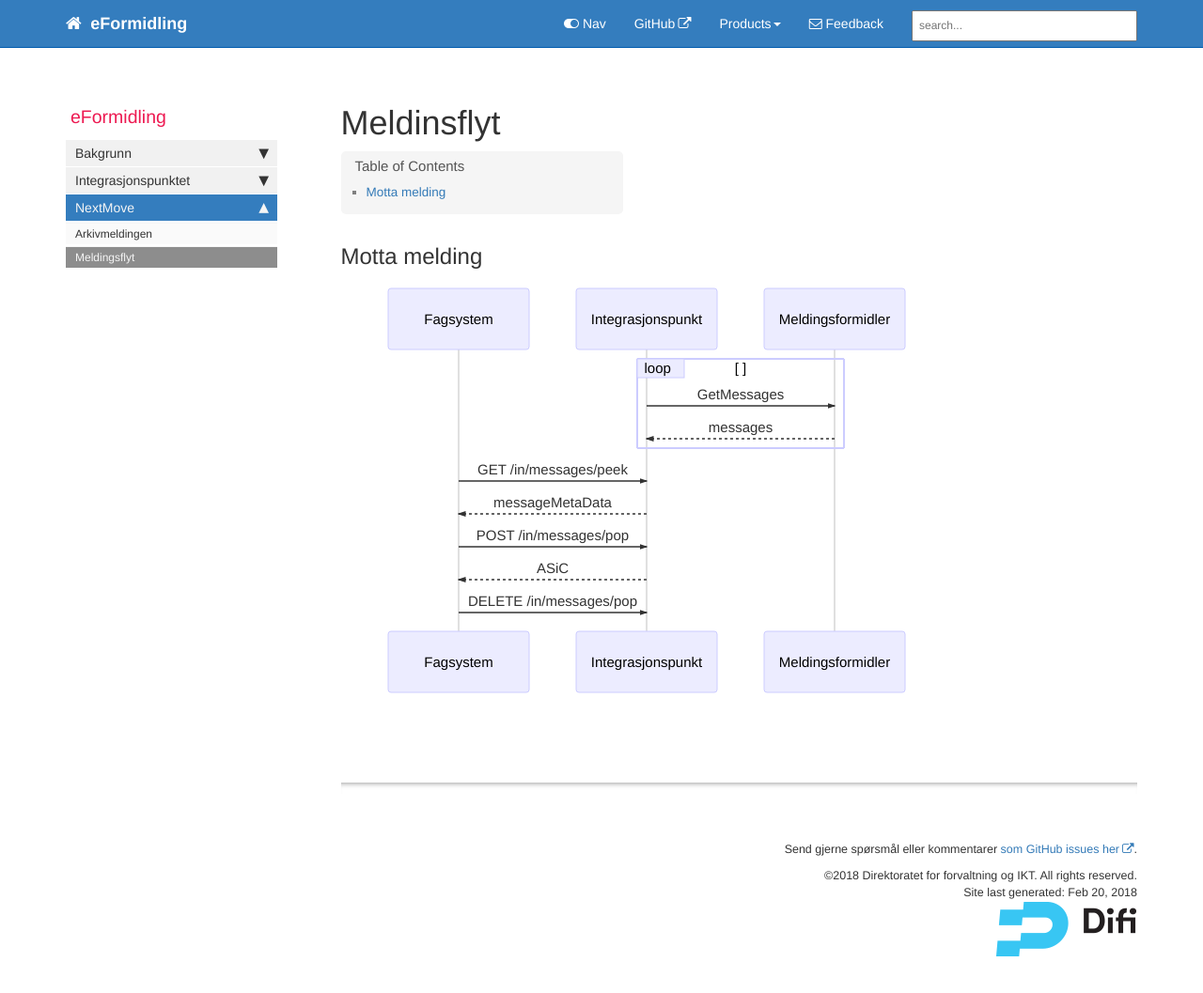
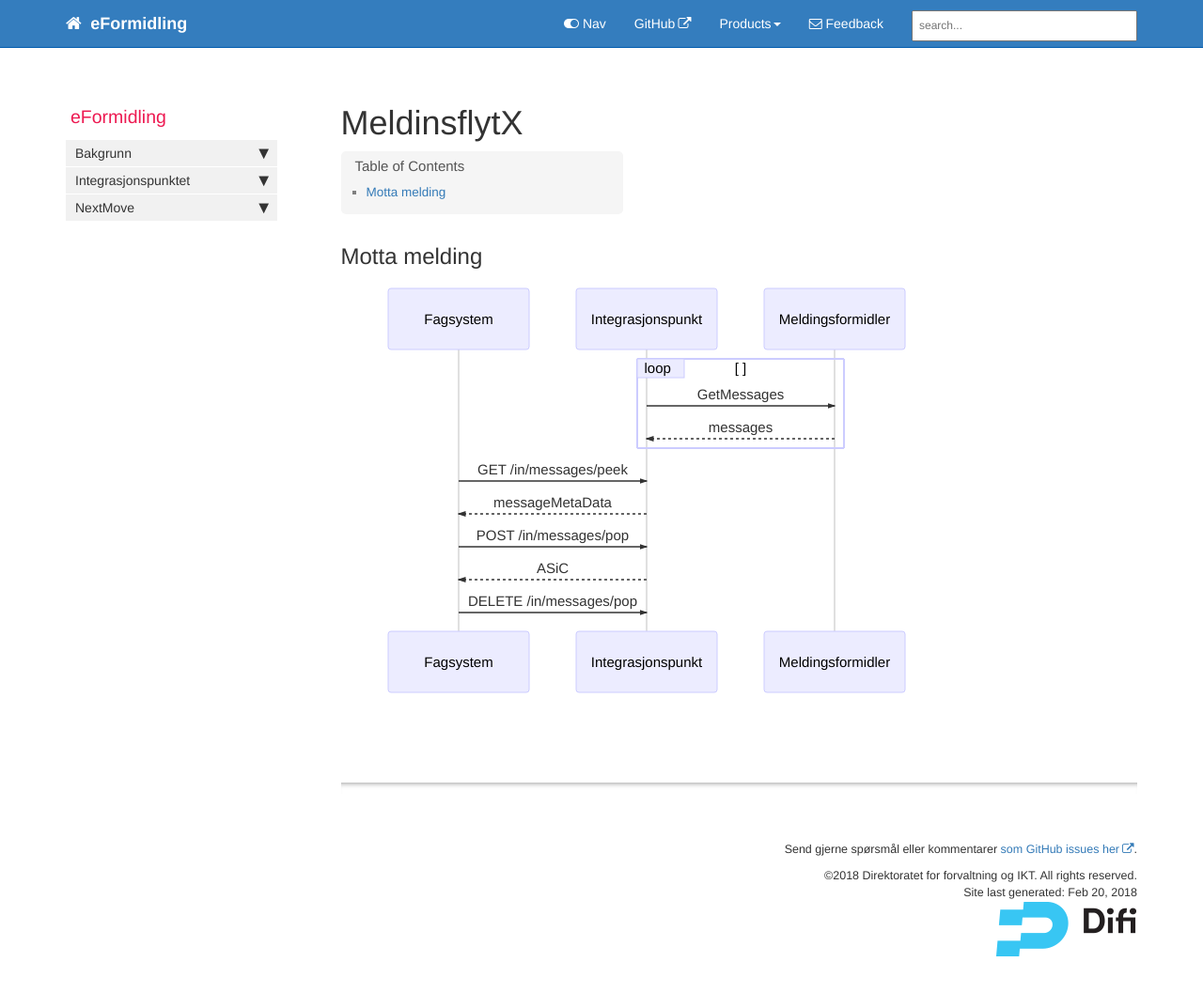
Before and after one commit to difi/eformidling, a Jekyll site: the page built from pages/NextMove/meldingsflyt2.md, in a window 1280 px wide and 1084 px high. Shown: the top 1057 px of the window at 94% size. Built offline with Jekyll 4.4.1, drawn with Linux system fonts in a browser that asks for light colours; nearby versions of some CDN libraries; comment, search, counter and statistics services are not loaded.

Commit message:
feil linking

```diff
--- a/pages/NextMove/meldingsflyt2.md
+++ b/pages/NextMove/meldingsflyt2.md
@@ -1,7 +1,7 @@
 ---
-title: Meldinsflyt
+title: MeldinsflytX
 description: Overorndet beskrivelse av meldingsflyt
-permalink: meldingsflyt.html
+permalink: meldingsflytX.html
 layout: page
 sidebar: eformidling
 foler: NextMove
```
